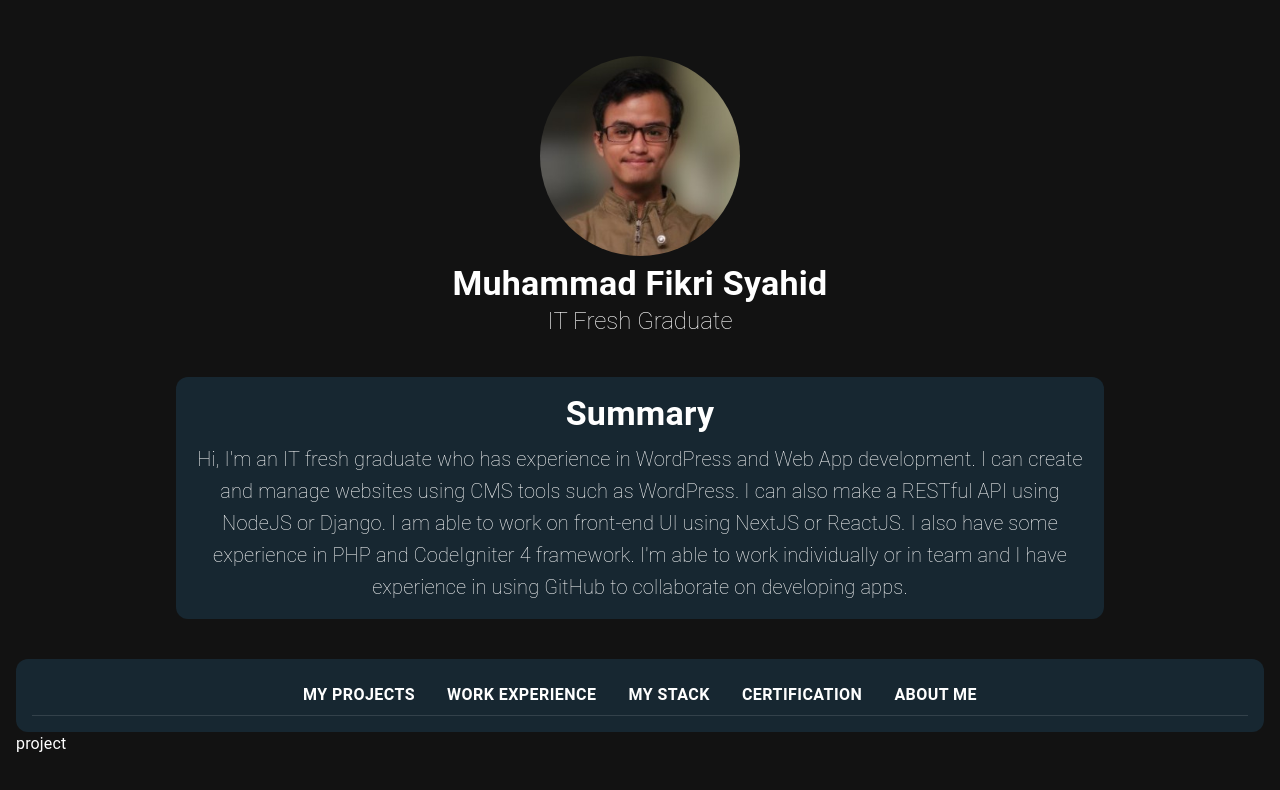
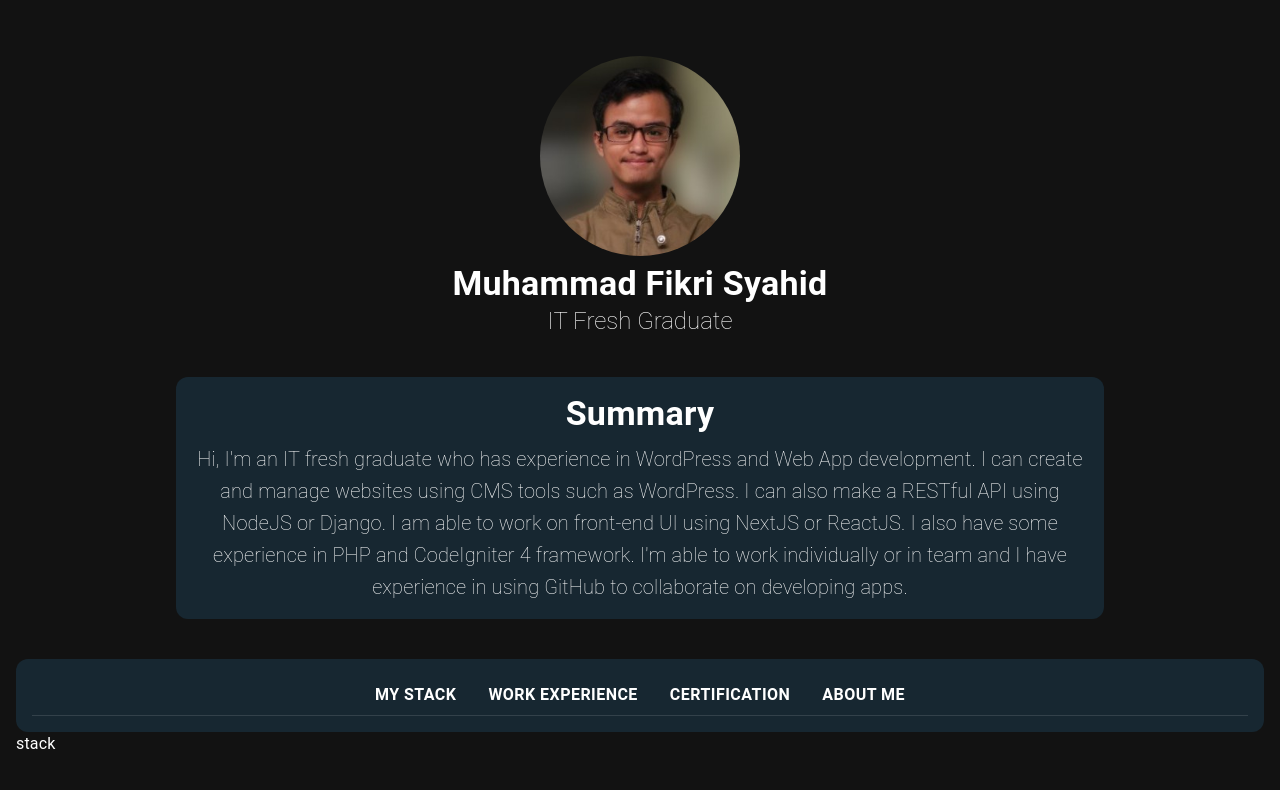
Before and after one commit to fikrisyahid/my-portofolio, a Next.js app: page / in a window 1280 px wide. Shown: the top 790 px of the page. Built offline with nearby package versions, Linux system fonts and the light colour scheme.

Commit message:
remove project page

```diff
--- a/src/context/page-context.tsx
+++ b/src/context/page-context.tsx
@@ -10,7 +10,7 @@ interface PageContextProps {
   children: ReactNode;
 }
 
-type TPage = "project" | "experience" | "stack" | "certification" | "about-me";
+type TPage = "stack" | "experience" | "certification" | "about-me";
 
 interface DefaultValue {
   currentPage: TPage;
@@ -18,12 +18,12 @@ interface DefaultValue {
 }
 
 export const PageContext = createContext<DefaultValue>({
-  currentPage: "project",
-  setCurrentPage: () => "project",
+  currentPage: "stack",
+  setCurrentPage: () => "stack",
 });
 
 export default function PageContextBuilder({ children }: PageContextProps) {
-  const [currentPage, setCurrentPage] = useState<TPage>("project");
+  const [currentPage, setCurrentPage] = useState<TPage>("stack");
   return (
     <PageContext.Provider
       value={{
--- a/src/pages/Header.tsx
+++ b/src/pages/Header.tsx
@@ -1,6 +1,6 @@
 import React from "react";
 import MainCard from "../components/MainCard";
-import Typography from '@mui/material/Typography'
+import Typography from "@mui/material/Typography";
 import Item from "../components/Item";
 
 export default function Header() {
@@ -14,12 +14,12 @@ export default function Header() {
         />
       </Item>
       <Item align="center">
-        <Typography variant="h4" fontWeight={700}>
+        <Typography variant="h4" fontWeight={700} textAlign="center">
           Muhammad Fikri Syahid
         </Typography>
       </Item>
       <Item align="center" sx={{ marginBottom: 5 }}>
-        <Typography variant="h5" fontWeight={100}>
+        <Typography variant="h5" fontWeight={100} textAlign="center">
           IT Fresh Graduate
         </Typography>
       </Item>
--- a/src/pages/Tab.tsx
+++ b/src/pages/Tab.tsx
@@ -14,9 +14,9 @@ export default function Tab() {
           <Button
             variant="text"
             sx={{ fontSize: 16, fontWeight: 700, color: "white" }}
-            onClick={() => setCurrentPage("project")}
+            onClick={() => setCurrentPage("stack")}
           >
-            My Projects
+            My Stack
           </Button>
         </Grid>
         <Grid item>
@@ -26,15 +26,6 @@ export default function Tab() {
             onClick={() => setCurrentPage("experience")}
           >
             Work Experience
-          </Button>
-        </Grid>
-        <Grid item>
-          <Button
-            variant="text"
-            sx={{ fontSize: 16, fontWeight: 700, color: "white" }}
-            onClick={() => setCurrentPage("stack")}
-          >
-            My Stack
           </Button>
         </Grid>
         <Grid item>
--- a/src/pages/index.tsx
+++ b/src/pages/index.tsx
@@ -10,12 +10,10 @@ export default function InitPage() {
     <PageWrapper title="My Portofolio">
       <Header />
       <Tab />
-      {currentPage === "project"
-        ? "project"
+      {currentPage === "stack"
+        ? "stack"
         : currentPage === "experience"
         ? "experience"
-        : currentPage === "stack"
-        ? "stack"
         : currentPage === "certification"
         ? "certification"
         : "about me"}
```
